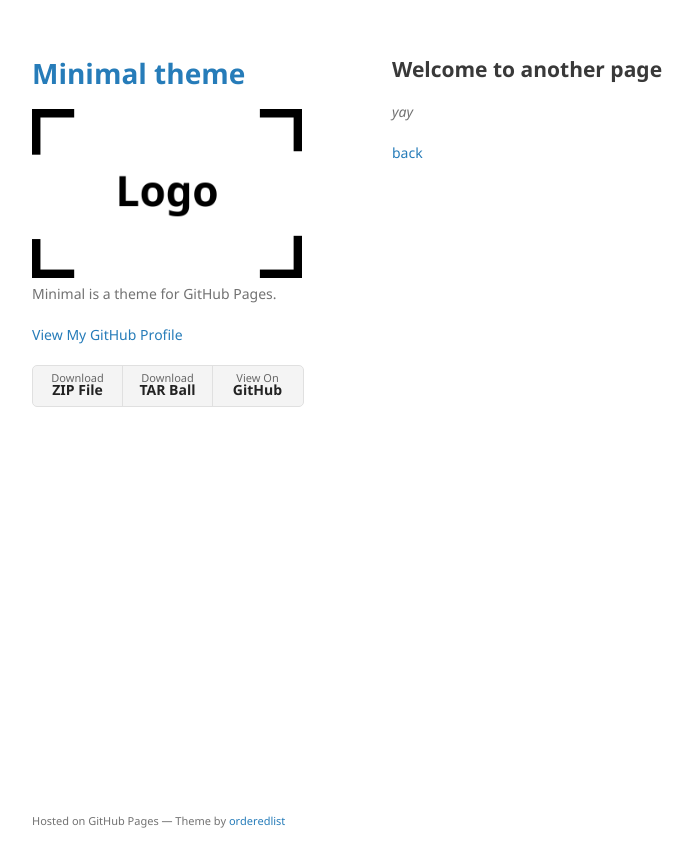
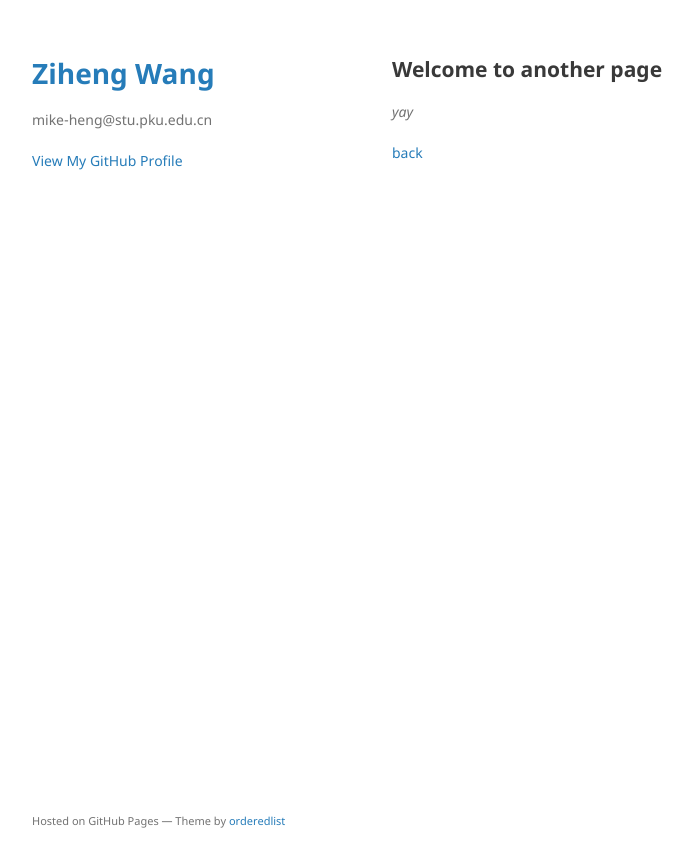
Before and after one commit to mkwheng/mkwheng.github.io, a Jekyll site: the page built from another-page.md, in a window 1280 px wide. Shown: the top 867 px of the page, without its empty margins (178-871 px from the left). Built offline with Jekyll 4.4.1, drawn with Linux system fonts in a browser that asks for light colours; our own code applies the rules of GitHub Pages for plain Markdown files.

Commit message:
update main contents

```diff
--- a/_config.yml
+++ b/_config.yml
@@ -1,6 +1,9 @@
-title: Minimal theme
-logo: /assets/img/logo.png
-description: Minimal is a theme for GitHub Pages.
-show_downloads: true
+title: Ziheng Wang
+logo: # /assets/img/logo.png
+description: mike-heng@stu.pku.edu.cn
+show_downloads: false
 google_analytics:
+github:
+  is_user_page: true
+  owner_url: https://github.com/mkw335
 theme: jekyll-theme-minimal
```
Also changed, not shown: index.md (+15 -113 lines), 1 other file.
